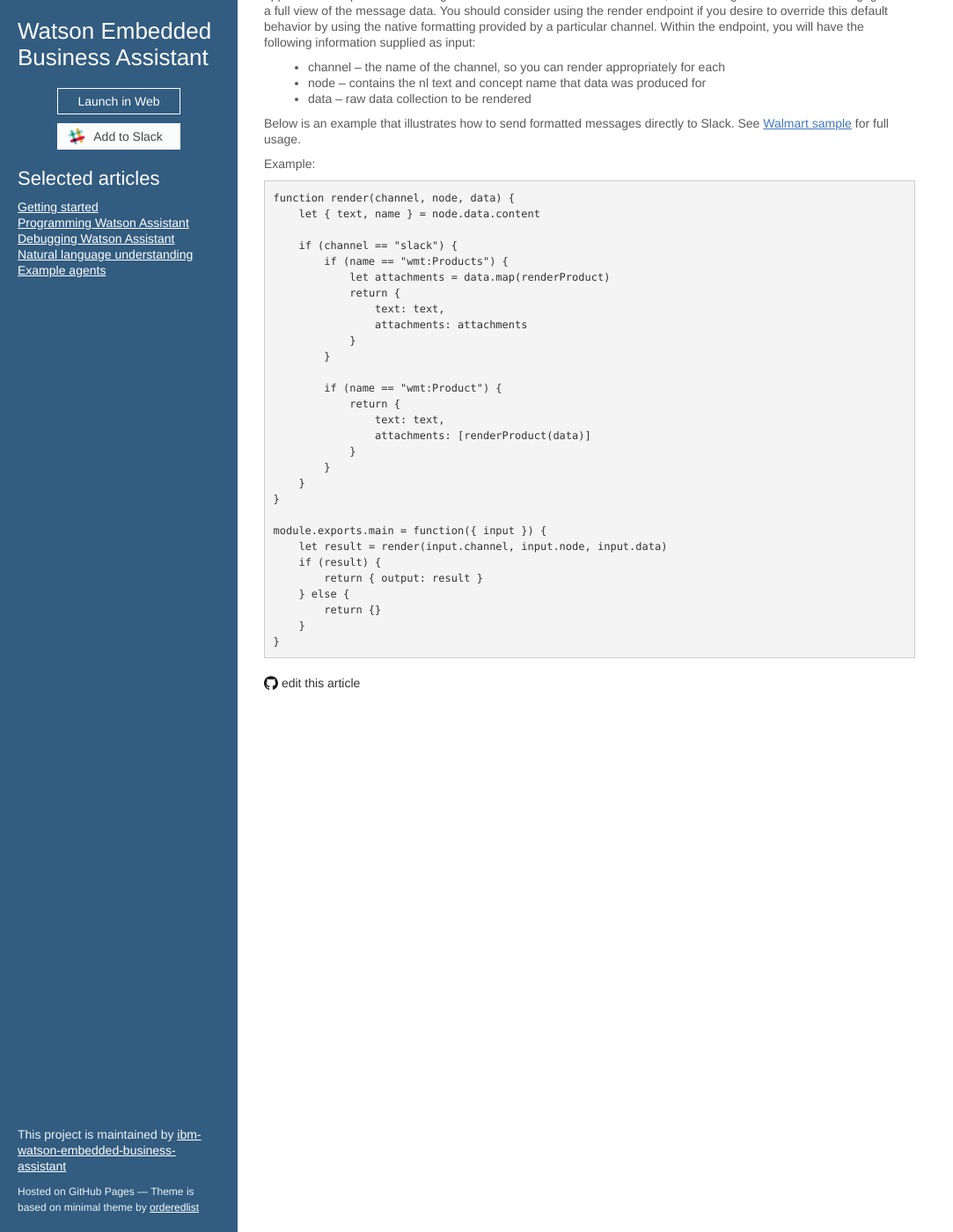
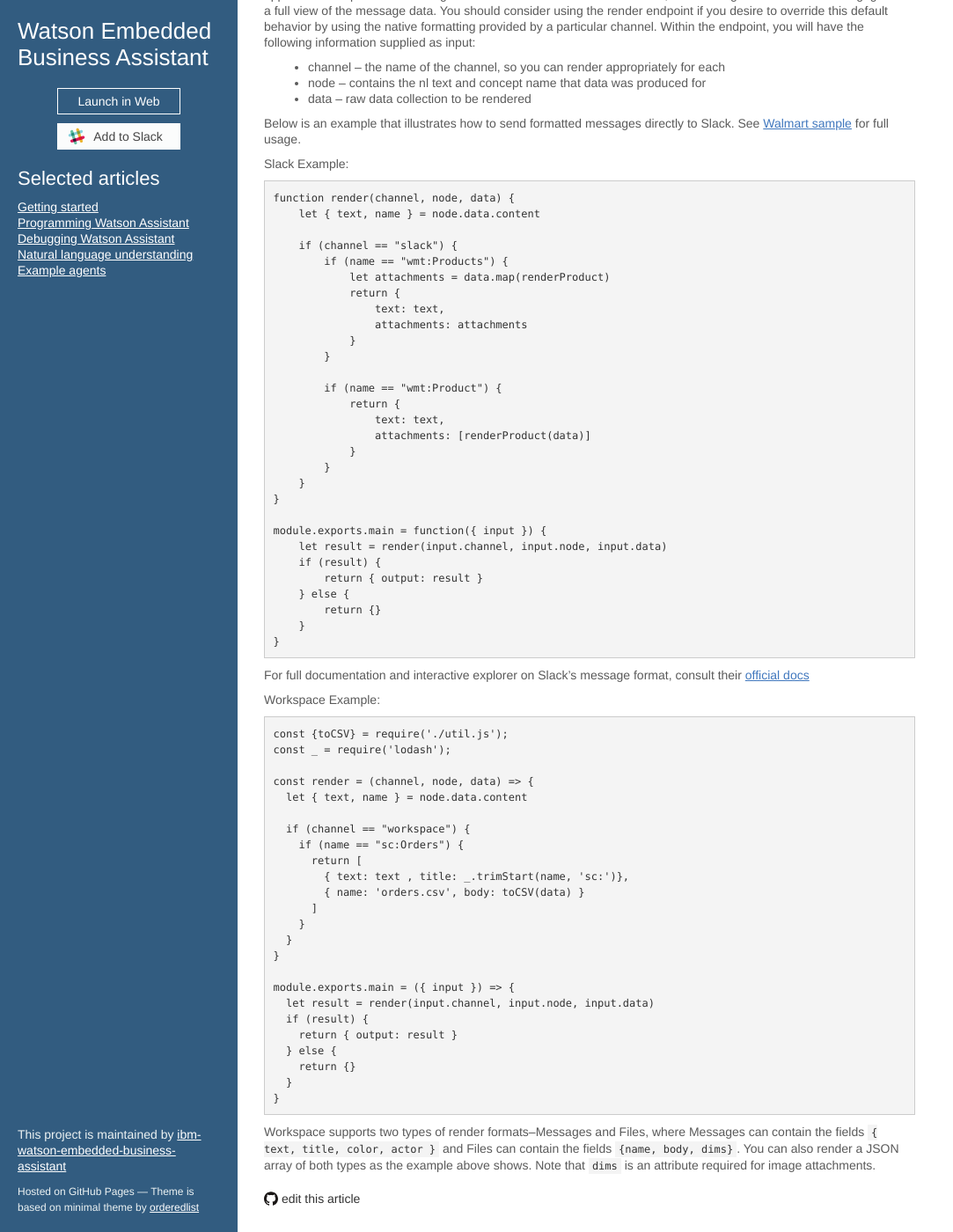
Before and after one commit to ibm-watson-embedded-business-assistant/eba-example-agents, a Jekyll site: the page built from docs/lab/endpoints/Render.md, in a window 1280 px wide and 1400 px high, scrolled down 163 px. Shown: the whole window at 88% size, without its empty margins (0-1083 px from the left). Built offline with Jekyll 4.4.1, drawn with Linux system fonts in a browser that asks for light colours; our own code applies the rules of GitHub Pages for plain Markdown files; the repository's description, which GitHub fills in, is left out.

Commit message:
Update Render.md

````diff
--- a/docs/lab/endpoints/Render.md
+++ b/docs/lab/endpoints/Render.md
@@ -7,7 +7,8 @@
 
 Below is an example that illustrates how to send formatted messages directly to Slack. See [Walmart sample](../../../samples/Walmart.md) for full usage.
 
-Example:
+
+Slack Example:
 
 ```
 function render(channel, node, data) {
@@ -40,3 +41,35 @@
     }
 }
 ```
+
+For full documentation and interactive explorer on Slack's message format, consult their [official docs](https://api.slack.com/docs/messages)
+
+Workspace Example:
+ ```
+const {toCSV} = require('./util.js');
+const _ = require('lodash');
+
+const render = (channel, node, data) => {
+  let { text, name } = node.data.content
+
+  if (channel == "workspace") {
+    if (name == "sc:Orders") {
+      return [
+        { text: text , title: _.trimStart(name, 'sc:')},
+        { name: 'orders.csv', body: toCSV(data) }
+      ]
+    }
+  }
+}
+
+module.exports.main = ({ input }) => {
+  let result = render(input.channel, input.node, input.data)
+  if (result) {
+    return { output: result }
+  } else {
+    return {}
+  }
+}
+```
+
+Workspace supports two types of render formats--Messages and Files, where Messages can contain the fields `{ text, title, color, actor }` and Files can contain the fields `{name, body, dims}`. You can also render a JSON array of both types as the example above shows. Note that `dims` is an attribute required for image attachments.
````
